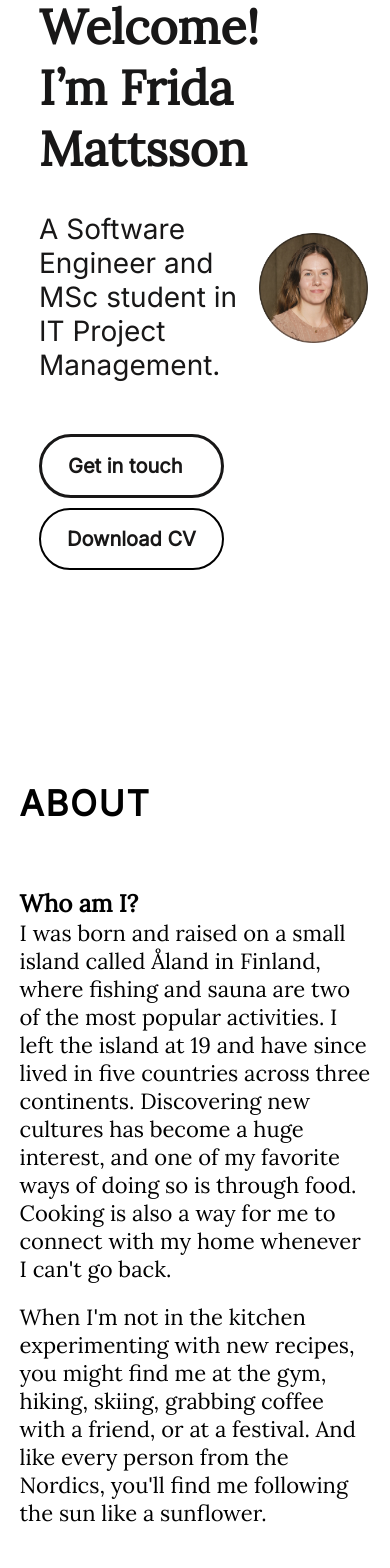
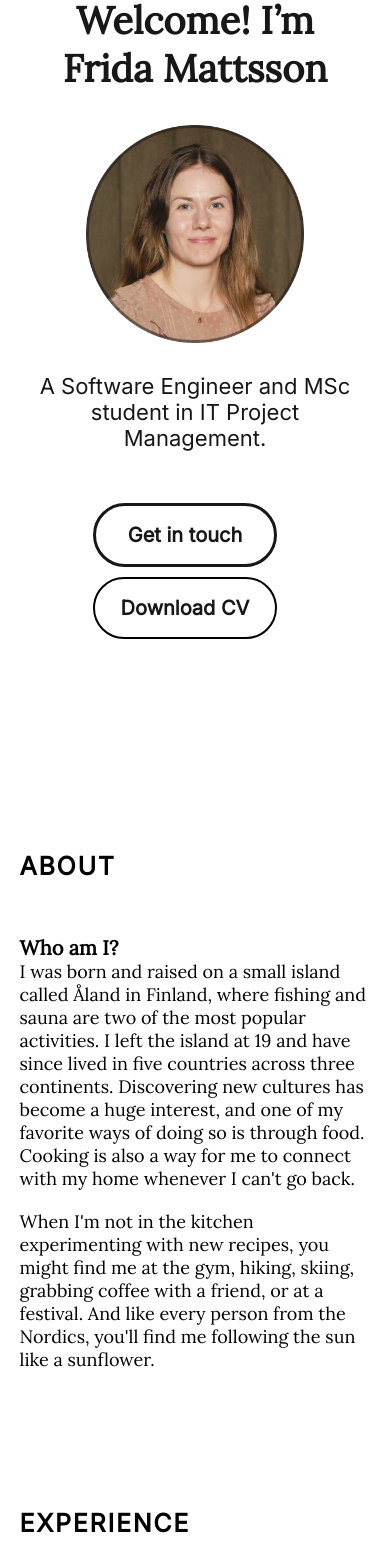
Before and after one commit to fumattsson/cv-website, a React (Vite) app: page / in a window 390 px wide. Shown: the part 160-1728 px from the top of the page. Built offline with nearby package versions, Linux system fonts and the light colour scheme.

Commit message:
remove redundant code and decrease text size when window is small

```diff
--- a/src/components/About/About.module.css
+++ b/src/components/About/About.module.css
@@ -65,6 +65,19 @@
         flex-direction: column;
     }
 
+    .title {
+        font-size: 25px;
+        padding: 0;
+    }
+
+    .aboutItem h3 {
+        font-size: 20px;
+    }
+
+    .aboutItem p {
+        font-size: 18px;
+    }
+
     .aboutImage {
         display: none;
     }
@@ -78,28 +91,4 @@
         padding-right: 0;
     }
 
-    @media screen and (max-width: 830px) {
-        .container {
-            background-color: transparent;
-            padding-left: 0;
-            padding-right: 0;
-        }
-
-        .content {
-            flex-direction: column;
-        }
-
-        .aboutImage {
-            display: none;
-        }
-
-        .aboutItems {
-            margin-top: 29px;
-        }
-
-        .aboutItem {
-            padding-left: 0;
-            padding-right: 0;
-        }
-    }
 }
--- a/src/components/Contact/Contact.module.css
+++ b/src/components/Contact/Contact.module.css
@@ -64,6 +64,19 @@
         flex-direction: column;
     }
 
+    .title {
+        font-size: 25px;
+        padding: 0;
+    }
+
+    .contactItem h3 {
+        font-size: 20px;
+    }
+
+    .contactItem p {
+        font-size: 18px;
+    }
+
     .contactImage {
         display: none;
     }
@@ -72,23 +85,4 @@
         margin-top: 29px;
     }
 
-    @media screen and (max-width: 830px) {
-        .container {
-            background-color: transparent;
-            padding-left: 0;
-            padding-right: 0;
-        }
-
-        .content {
-            flex-direction: column;
-        }
-
-        .contactImage {
-            display: none;
-        }
-
-        .contactItems {
-            margin-top: 29px;
-        }
-    }
 }
--- a/src/components/Experience/Experience.module.css
+++ b/src/components/Experience/Experience.module.css
@@ -65,6 +65,19 @@
         flex-direction: column;
     }
 
+    .title {
+        font-size: 25px;
+        padding: 0;
+    }
+
+    .experienceItem h3 {
+        font-size: 20px;
+    }
+
+    .experienceItem p {
+        font-size: 18px;
+    }
+
     .experienceImage {
         display: none;
     }
@@ -78,28 +91,4 @@
         padding-right: 0;
     }
 
-    @media screen and (max-width: 830px) {
-        .container {
-            background-color: transparent;
-            padding-left: 0;
-            padding-right: 0;
-        }
-
-        .content {
-            flex-direction: column;
-        }
-
-        .experienceImage {
-            display: none;
-        }
-
-        .experienceItems {
-            margin-top: 29px;
-        }
-
-        .aboutItem {
-            padding-left: 0;
-            padding-right: 0;
-        }
-    }
 }
--- a/src/components/Hero/Hero.jsx
+++ b/src/components/Hero/Hero.jsx
@@ -17,6 +17,7 @@ export const Hero = () => {
     return <section className={styles.container}>
         <div className={styles.content}>
             <h1 className={styles.title}>Welcome! I’m Frida Mattsson</h1>
+            <img src={getImageUrl("hero/hero_image_2.png")} alt="hero image of me" className={styles.heroImgSmall} />
             <p className={styles.description}>A Software Engineer and MSc student in IT Project Management.</p>
             <div className={styles.buttonsContainer}>
                 <a href="mailto:frida_mattsson97@hotmail.com" className={styles.contactBtn}>Get in touch</a>
--- a/src/components/Hero/Hero.module.css
+++ b/src/components/Hero/Hero.module.css
@@ -50,6 +50,29 @@
 
 @media screen and (max-width: 830px) {
 
+    .content {
+        align-items: center;
+        text-align: center;
+    }
+
+    .heroImg {
+        display: none;
+    }
+
+    .title {
+        font-size: 38px;
+    }
+
+    .description {
+        font-size: 22px;
+    }
+
+    .heroImgSmall {
+        width: 70%;
+        z-index: 1;
+        margin-bottom: 30px;
+    }
+
     .buttonsContainer {
         flex-direction: column;
         display: flex;
```
